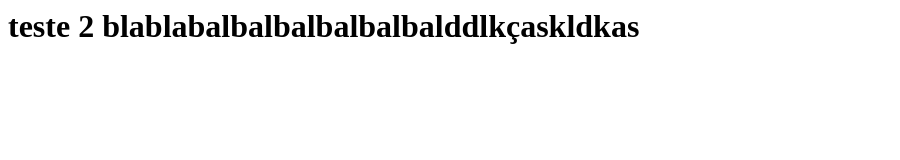
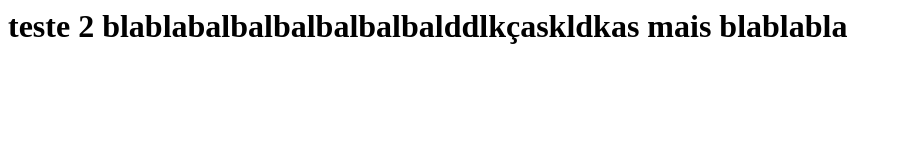
Before and after one commit to ipontoa/curso-git, a plain HTML site: page index.html in a window 1280 px wide. Shown: the whole page, without its empty margins (0-900 px from the left). Drawn offline with Linux system fonts and the light colour scheme.

Commit message:
teste denovo

```diff
--- a/index.html
+++ b/index.html
@@ -3,6 +3,6 @@
 </head>
 <body>
 <h1>teste 2</hi>
-<hi>blablabalbalbalbalbalbalddlkçaskldkas</h1>
+<hi>blablabalbalbalbalbalbalddlkçaskldkas mais blablabla </h1>
 </body>
 </html>
```
